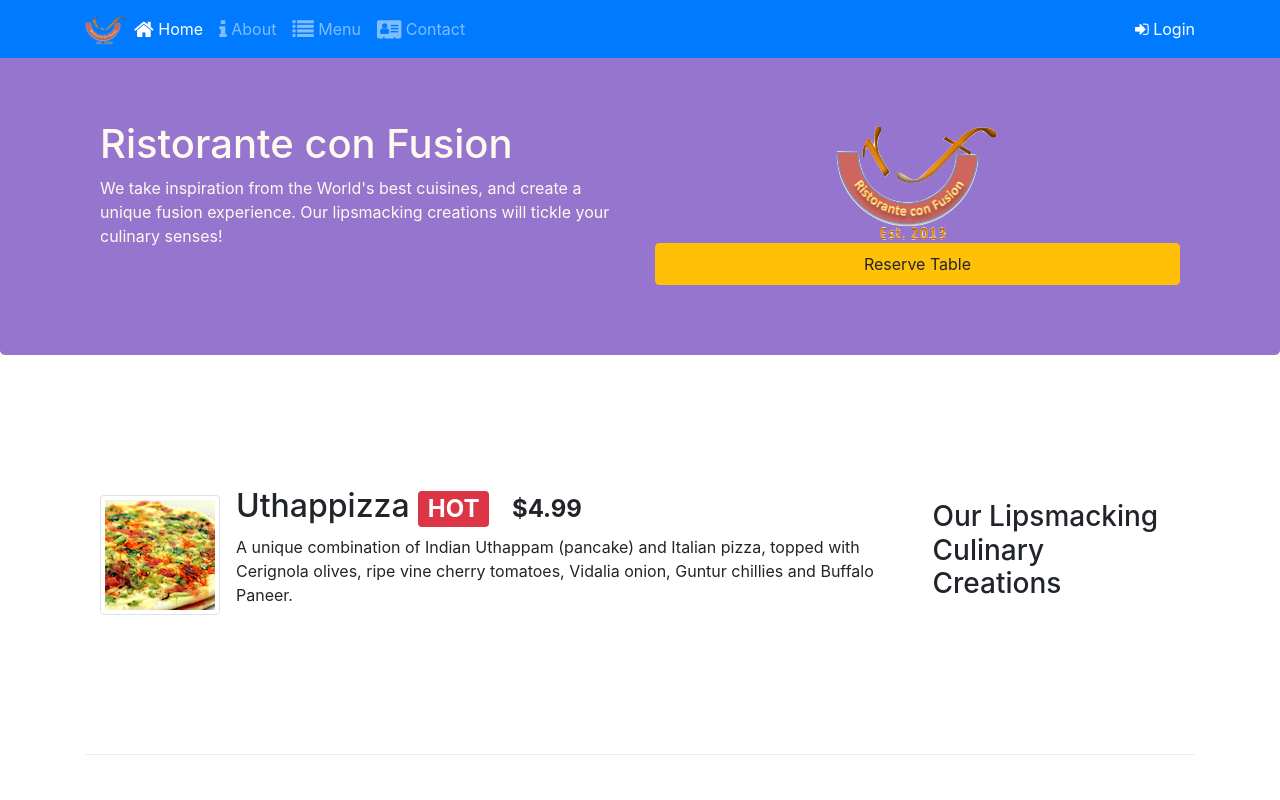
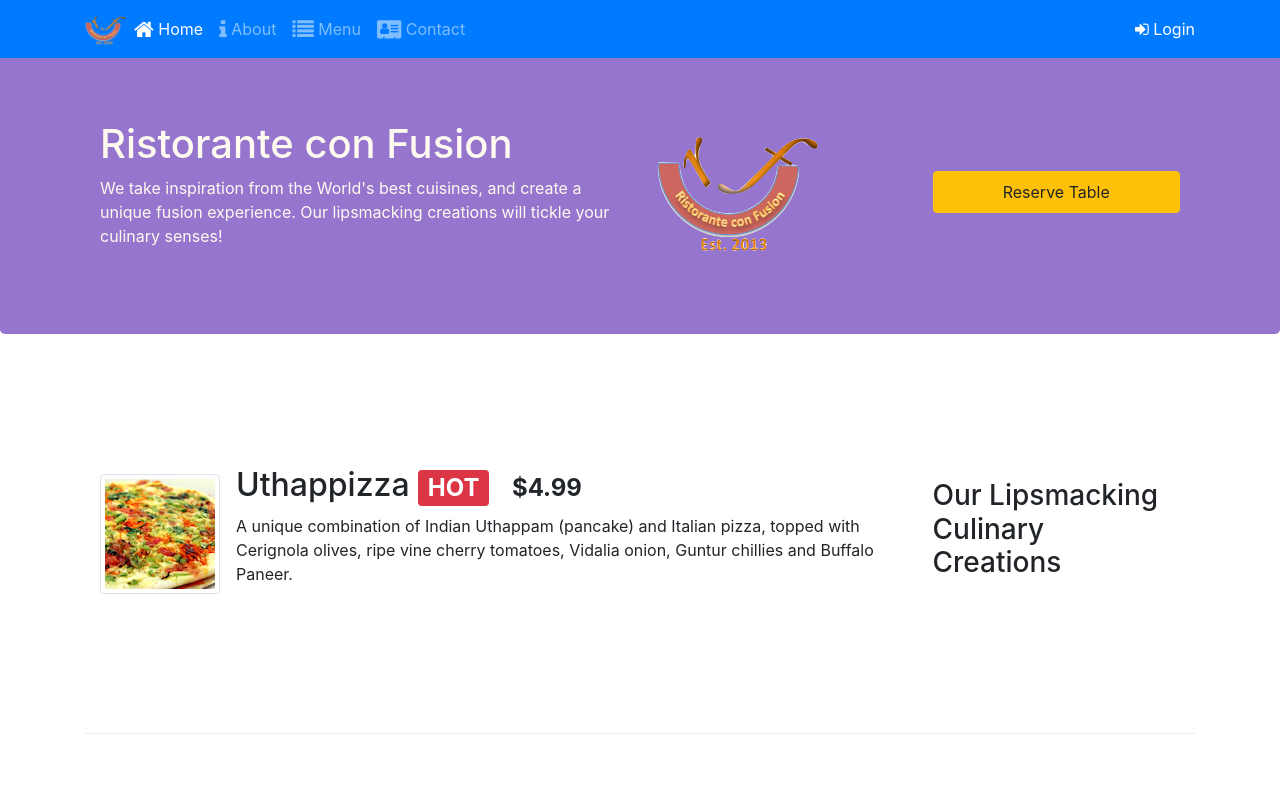
Before and after one commit to falguniraina/Bootstrap4, a website: page index.html in a window 1280 px wide. Shown: the top 800 px of the page. Drawn offline with nearby package versions, Linux system fonts and the light colour scheme.

Commit message:
Tooltip nad Modals

```diff
--- a/index.html
+++ b/index.html
@@ -84,12 +84,14 @@
                     <h1>Ristorante con Fusion</h1>
                     <p>We take inspiration from the World's best cuisines, and create a unique fusion experience. Our lipsmacking creations will tickle your culinary senses!</p>
                 </div>
-                <div class="col col-sm align-self-center" style="text-align: center;">
+                <div class="col-12 col-sm align-self-center">
                     <img src="img/logo.png" class="img-fluid">
+                </div>
+                <div class="col-12 col-sm align-self-center">
                     <a role="button" class="btn btn-block nav-link btn-warning"
                     data-toggle="tooltip" data-html="true"  title="Or Call us at  <br><strong>+852 12345678</strong>"
-                    data-placement="bottom" href="#reserveform">Reserve Table</a>
-                </div>
+                    data-placement="bottom" href="#reservationForm">Reserve Table</a>
+              </div>
             </div>
         </div>
     </header>
```
